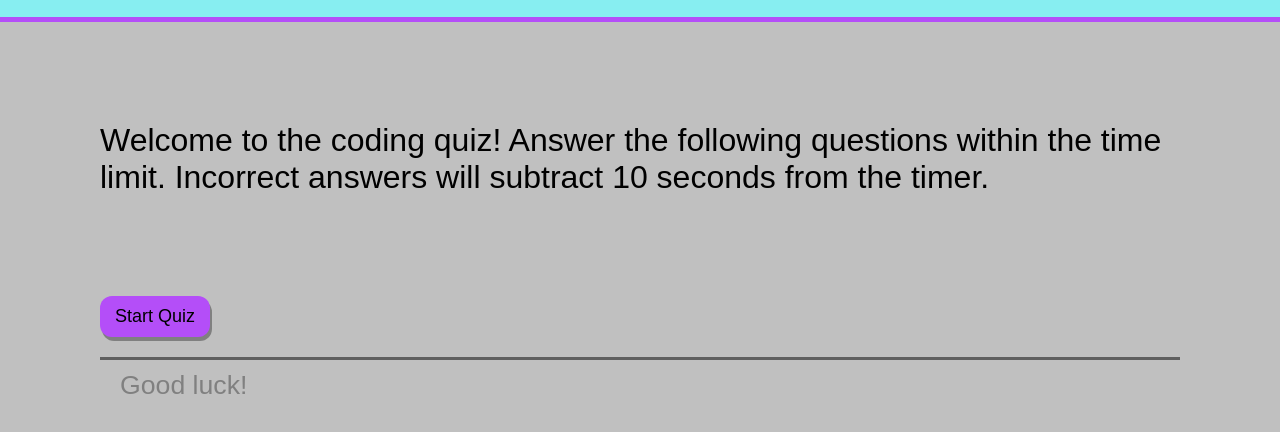
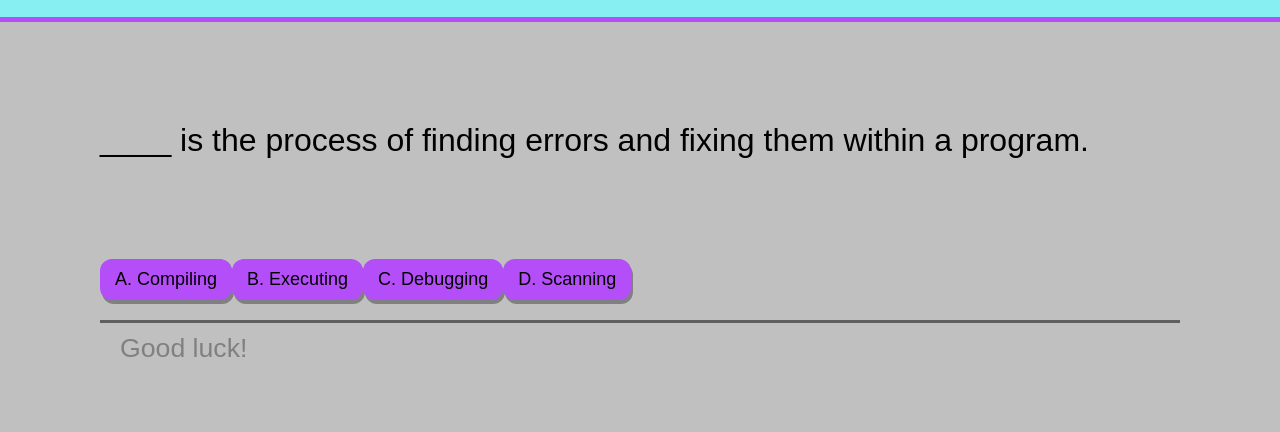
Before and after one commit to BenPaulat/code-quiz, a plain HTML site: page index.html in a window 1280 px wide. Both pictures are taken after a click on the button "Start Quiz". Shown: the part 52-484 px from the top of the page. Drawn offline with Linux system fonts and the light colour scheme.

Commit message:
js functions for questions

```diff
--- a/assets/js/script.js
+++ b/assets/js/script.js
@@ -0,0 +1,93 @@
+// define HTML Elements
+const questionEl = document.getElementById("question");
+const buttConEl = document.getElementById("button-container");
+const responseEl = document.getElementById("response");
+const optionsEl = document.getElementById("answer-buttons");
+const startButtonEl = document.getElementById("start-button");
+
+// set variables
+var score = 0
+var timer = 100
+var qNum = 0
+
+// questions as objects
+const q0 = {
+    question: "____ is the process of finding errors and fixing them within a program.",
+    a: "A. Compiling",
+    b: "B. Executing",
+    c: "C. Debugging",
+    d: "D. Scanning",
+    answer: "c"
+}
+
+const q1 = {
+    question: "What element is used to store multiple values in a single variable?",
+    a: "A. Arrays",
+    b: "B. Functions",
+    c: "C. Variables",
+    d: "D. Strings",
+    answer: "a"
+}
+
+const q2 = {
+    question: "The condition in an if/else statement is enclosed with _____.",
+    a: "A. quotes",
+    b: "B. curly brackets",
+    c: "C. parenthesis",
+    d: "D. square brackets",
+    answer: "c"
+}
+
+const q3 = {
+    question: "Which tool can you use to ensure code quality?",
+    a: "A. Angular",
+    b: "B. jQuery",
+    c: "C. RequireJS",
+    d: "D. ESLint",
+    answer: "d"
+}
+
+let questions = [q0, q1, q2, q3]
+
+// Funtion to run quiz
+const answerSubmit = function() {
+    // debugger;
+
+    if (qNum < questions.length) {
+    while (buttConEl.firstChild) {
+        buttConEl.removeChild(buttConEl.firstChild);
+        }
+    } else if (qNum = questions.length) {
+
+    }
+
+    // optionCreate = function() {
+    questionEl.textContent = questions[qNum].question;
+
+    var optA = document.createElement("button")
+        optA.className ="btn";
+        optA.id ="answer-buttons";
+        optA.textContent = questions[qNum].a
+    var optB = document.createElement("button");
+        optB.className ="btn";
+        optB.id ="answer-buttons";
+        optB.textContent = questions[qNum].b
+    var optC = document.createElement("button");
+        optC.className ="btn";
+        optC.id ="answer-buttons";
+        optC.textContent = questions[qNum].c
+    var optD = document.createElement("button");
+        optD.className ="btn";
+        optD.id ="answer-buttons";
+        optD.textContent = questions[qNum].d
+
+        buttConEl.appendChild(optA);
+        buttConEl.appendChild(optB);
+        buttConEl.appendChild(optC);
+        buttConEl.appendChild(optD);
+
+        qNum++;
+    }
+
+
+buttConEl.addEventListener("click", answerSubmit);
--- a/index.html
+++ b/index.html
@@ -20,8 +20,8 @@
         <div class="question" id="question">
             Welcome to the coding quiz! Answer the following questions within the time limit. Incorrect answers will subtract 10 seconds from the timer.
         </div>
-        <div class="answer-choices" id="answer-choices">
-            <button class="btn">
+        <div class="answer-choices" id="button-container">
+            <button class="btn" id="start-button">
                 Start Quiz
             </button>
         </div>
```
